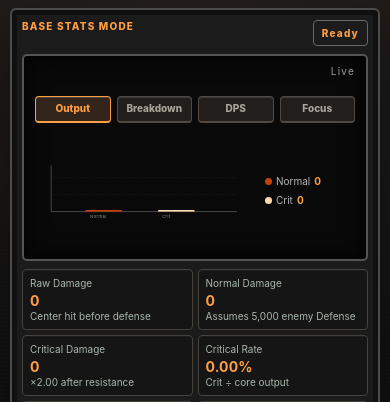
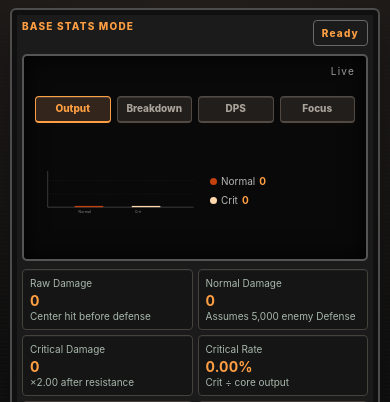
Before and after one commit to Jo11yPirate/WHOA_Adventure_Calculator, a Flask app: page / in a window 390 px wide, after a click that opens the changed part. Shown: the top 402 px of the page. Run offline with Flask 3, Linux system fonts and the light colour scheme.

Commit message:
Contain output chart legend on mobile
Make the output chart and legend share responsive width and wrap large formatted values inside the calculator window on narrow screens.\n\nCo-authored-by: Copilot <223556219+Copilot@users.noreply.github.com>

```diff
--- a/static/styles.css
+++ b/static/styles.css
@@ -338,14 +338,15 @@ h2 {
   display: flex;
   align-items: center;
   justify-content: center;
-  gap: 20px;
+  gap: 10px;
   min-height: 128px;
+  width: 100%;
   max-width: 430px;
   margin: 0 auto;
 }
 
 .output-graph-layout .screen-graph {
-  flex: 0 1 300px;
+  flex: 1 1 0;
   height: 104px;
   margin-top: 0;
   min-width: 0;
@@ -354,7 +355,8 @@ h2 {
 .output-graph-legend {
   display: grid;
   gap: 7px;
-  min-width: 90px;
+  flex: 0 1 145px;
+  min-width: 0;
   color: #b5b5b5;
   font-size: 10px;
 }
@@ -363,6 +365,7 @@ h2 {
   display: flex;
   align-items: center;
   gap: 4px;
+  min-width: 0;
 }
 
 .output-graph-legend i {
@@ -372,7 +375,9 @@ h2 {
 }
 
 .output-graph-legend strong {
-  color: var(--accent);
+  min-width: 0;
+  color: var(--accent);
+  overflow-wrap: anywhere;
 }
 
 .survivability-graph {
```
